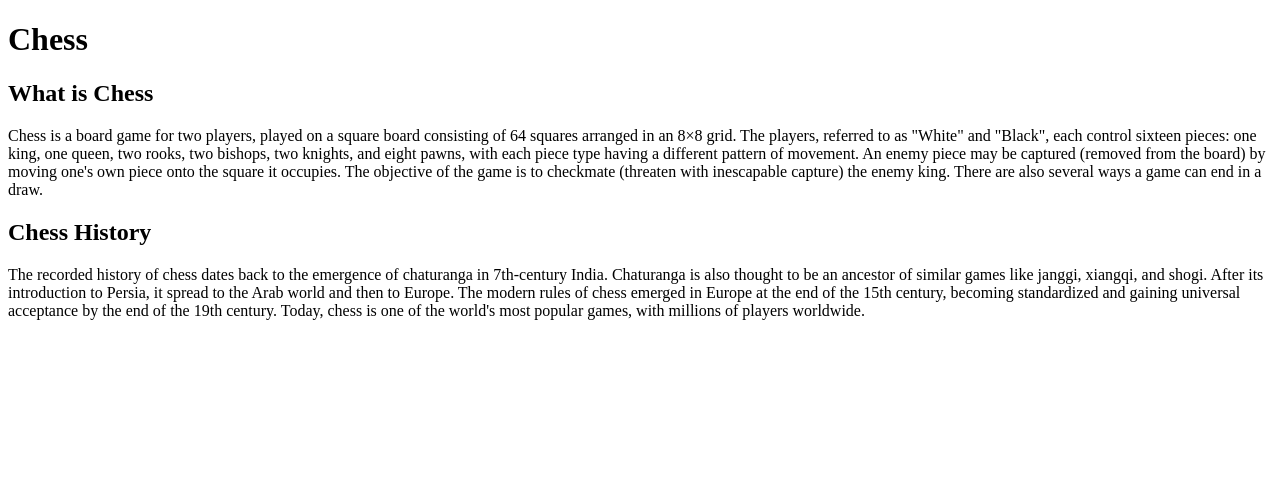
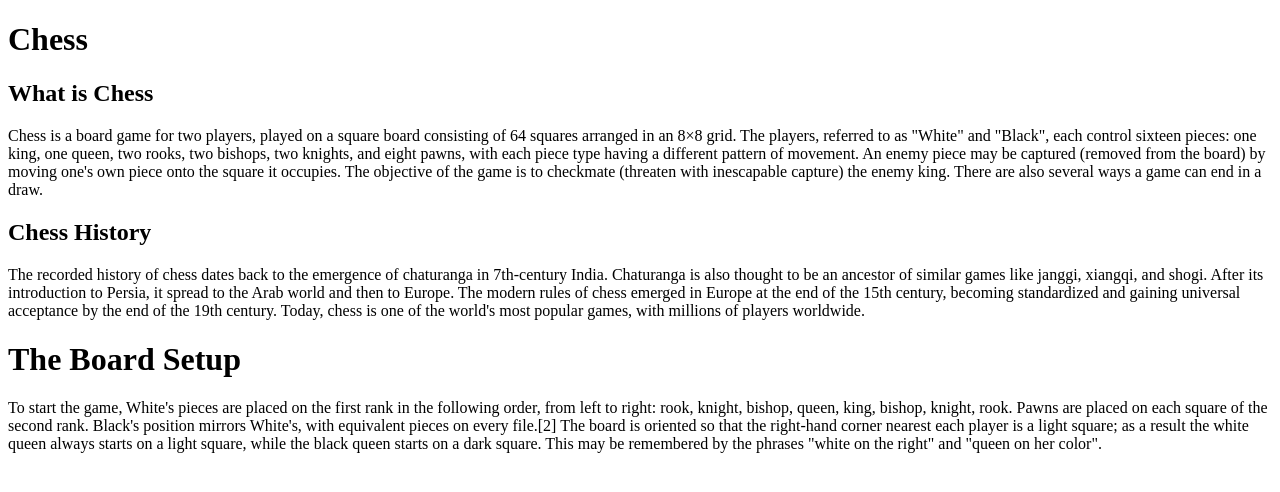
Before and after one commit to nezzhh/RPS_moja_spletna_stran, a plain HTML site: page index.html in a window 1280 px wide. Drawn offline with Linux system fonts and the light colour scheme.

Commit message:
second paragraph part Setup

```diff
--- a/index.html
+++ b/index.html
@@ -12,5 +12,8 @@
 
     <h2>Chess History</h2>
     <p>The recorded history of chess dates back to the emergence of chaturanga in 7th-century India. Chaturanga is also thought to be an ancestor of similar games like janggi, xiangqi, and shogi. After its introduction to Persia, it spread to the Arab world and then to Europe. The modern rules of chess emerged in Europe at the end of the 15th century, becoming standardized and gaining universal acceptance by the end of the 19th century. Today, chess is one of the world's most popular games, with millions of players worldwide.</p>
+
+    <h1>The Board Setup</h1>
+    <p>To start the game, White's pieces are placed on the first rank in the following order, from left to right: rook, knight, bishop, queen, king, bishop, knight, rook. Pawns are placed on each square of the second rank. Black's position mirrors White's, with equivalent pieces on every file.[2] The board is oriented so that the right-hand corner nearest each player is a light square; as a result the white queen always starts on a light square, while the black queen starts on a dark square. This may be remembered by the phrases "white on the right" and "queen on her color".</p>
 </body>
 </html>
```
